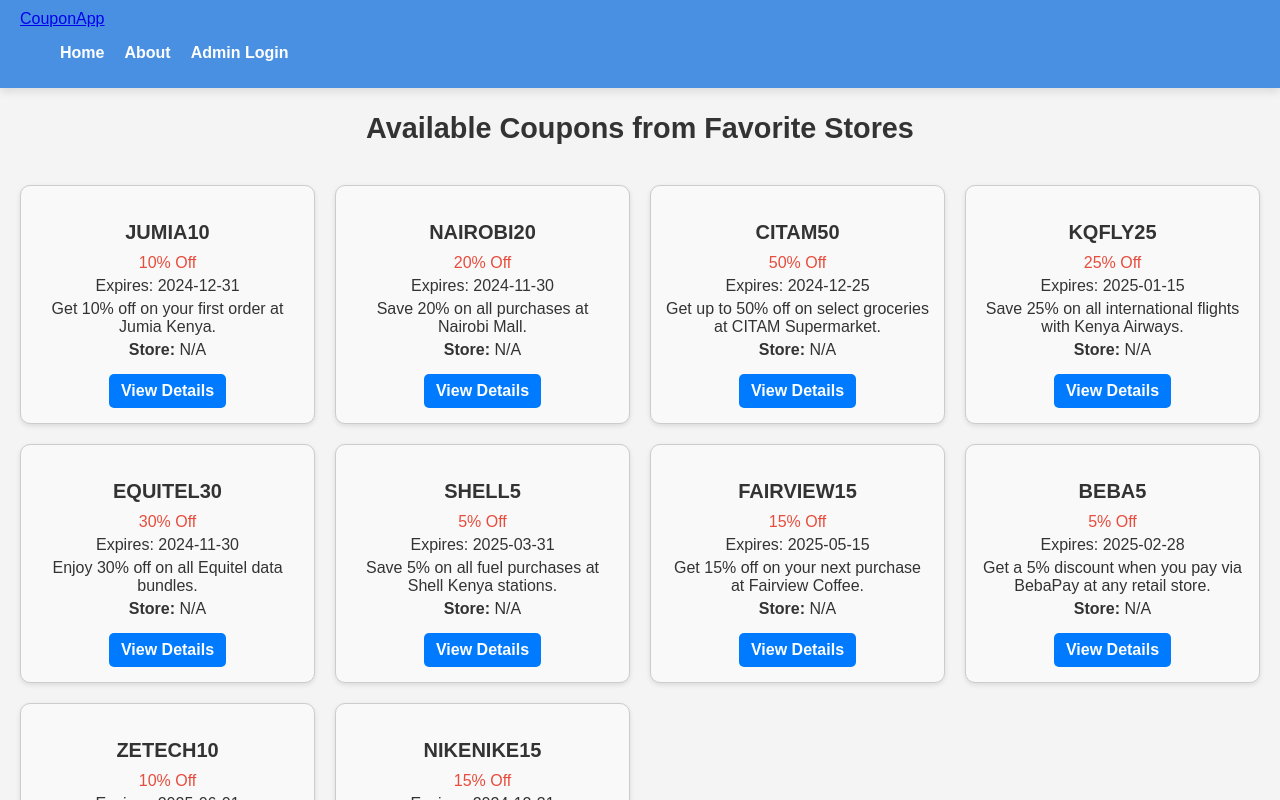
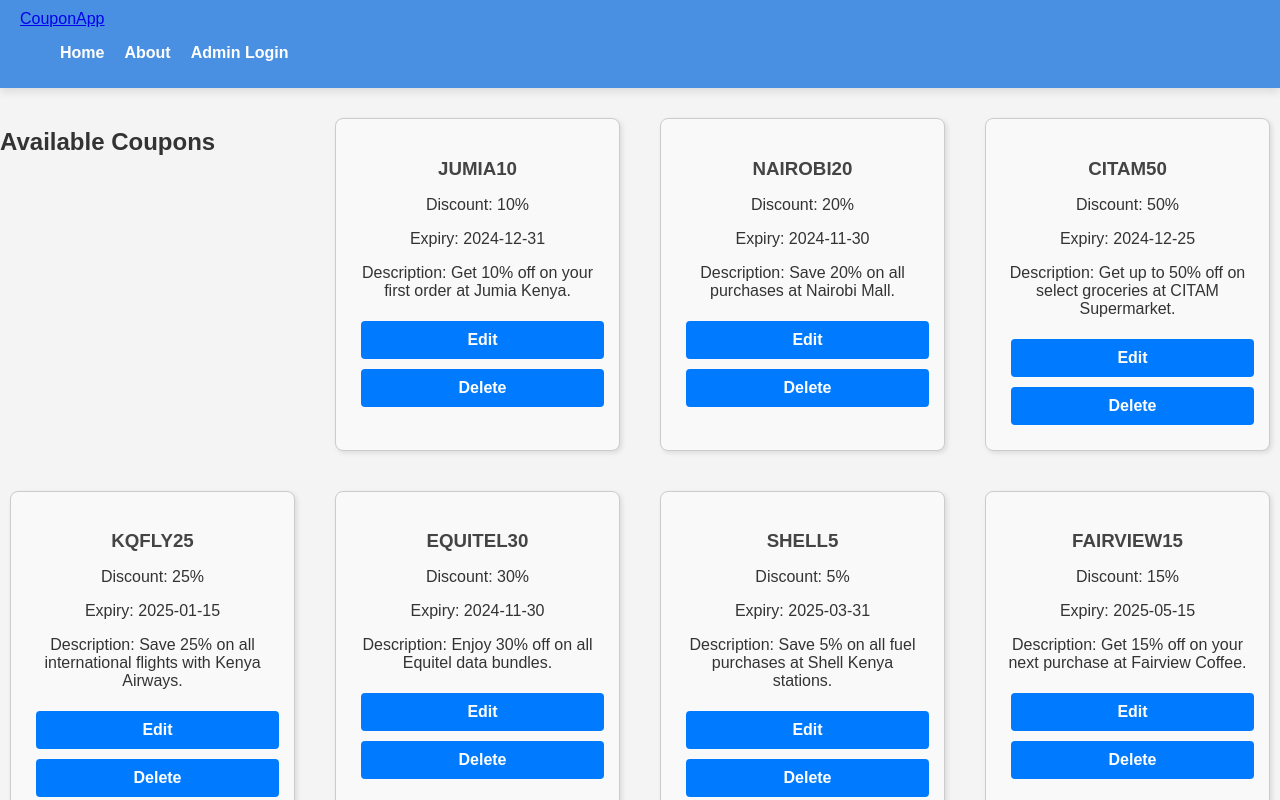
Before and after one commit to Antony-Oloo/phase-2-project, a React (Create React App) app: page / in a window 1280 px wide. Shown: the top 800 px of the page. Built offline with nearby package versions, Linux system fonts and the light colour scheme; data requests are answered from the project's data file.

Commit message:
modifying the edit and delete buttons

```diff
--- a/src/App.css
+++ b/src/App.css
@@ -484,3 +484,32 @@
 button:hover {
   background-color: #0056b3;
 }
+.coupon-card {
+  border: 1px solid #ccc;
+  padding: 20px;
+  margin: 10px;
+  border-radius: 8px;
+  box-shadow: 2px 2px 5px rgba(0, 0, 0, 0.1);
+}
+
+button {
+  margin: 5px;
+  padding: 10px 15px;
+  border: none;
+  border-radius: 4px;
+  background-color: #007bff;
+  color: white;
+  cursor: pointer;
+}
+
+button:hover {
+  background-color: #0056b3;
+}
+
+button.delete {
+  background-color: #dc3545;
+}
+
+button.delete:hover {
+  background-color: #c82333;
+}
--- a/src/components/AdminDashboard.js
+++ b/src/components/AdminDashboard.js
@@ -2,87 +2,162 @@
 
 function AdminDashboard() {
     const [coupons, setCoupons] = useState([]);
-  const [newCoupon, setNewCoupon] = useState({
-    code: '',
-    discount: '',
-    expiry: '',
-    description: '',
-    store_id: '',
-  });
+    const [formData, setFormData] = useState({ code: '', discount: '', expiry: '', description: '', store_id: '' });
+    const [editCoupon, setEditCoupon] = useState(null);
 
-  // Fetch existing coupons when the component loads
     useEffect(() => {
-    fetch('http://localhost:5555/coupons')
-      .then(res => res.json())
-      .then(data => setCoupons(data))
-      .catch(err => console.error("Failed to fetch coupons:", err));
+        fetchCoupons();
     }, []);
 
-  // Add new coupon
+    // Fetch coupons from the backend
+    const fetchCoupons = () => {
+        fetch('http://localhost:5555/coupons')
+            .then((res) => res.json())
+            .then((data) => setCoupons(data));
+    };
+
+    // Handle input changes for both add and edit forms
+    const handleFormChange = (e) => {
+        const { name, value } = e.target;
+        setFormData((prevData) => ({ ...prevData, [name]: value }));
+    };
+
+    // Handle adding a new coupon
     const handleAddCoupon = (e) => {
         e.preventDefault();
+
         fetch('http://localhost:5555/coupons', {
             method: 'POST',
-      headers: { 'Content-Type': 'application/json' },
-      body: JSON.stringify(newCoupon),
+            headers: {
+                'Content-Type': 'application/json',
+            },
+            body: JSON.stringify(formData),
         })
-      .then(res => res.json())
-      .then(newCouponData => {
-        setCoupons([...coupons, newCouponData]);
-        setNewCoupon({ code: '', discount: '', expiry: '', description: '', store_id: '' });
+            .then((res) => {
+                if (!res.ok) {
+                    return res.json().then((error) => {
+                        throw new Error(error.message || 'Failed to add coupon');
+                    });
+                }
+                return res.json();
             })
-      .catch(err => console.error("Failed to add coupon:", err));
+            .then((newCoupon) => {
+                setCoupons([...coupons, newCoupon]);  // Update the list with the new coupon
+                setFormData({ code: '', discount: '', expiry: '', description: '', store_id: '' });  // Reset form
+            })
+            .catch((error) => console.error('Add error:', error));
+    };
+
+    // Handle editing an existing coupon
+    const handleEdit = (coupon) => {
+        setEditCoupon(coupon);
+        setFormData({
+            code: coupon.code,
+            discount: coupon.discount,
+            expiry: coupon.expiry,
+            description: coupon.description,
+            store_id: coupon.store_id
+        });
+    };
+
+    // Handle updating an edited coupon
+    const handleEditSubmit = (e) => {
+        e.preventDefault();
+
+        fetch(`http://localhost:5555/coupons/${editCoupon.id}`, {
+            method: 'PUT',
+            headers: {
+                'Content-Type': 'application/json',
+            },
+            body: JSON.stringify(formData),
+        })
+            .then((res) => {
+                if (!res.ok) {
+                    return res.json().then((error) => {
+                        throw new Error(error.message || 'Failed to update coupon');
+                    });
+                }
+                return res.json();
+            })
+            .then((updatedCoupon) => {
+                setCoupons(coupons.map((coupon) => (coupon.id === updatedCoupon.id ? updatedCoupon : coupon)));
+                setEditCoupon(null);
+                setFormData({ code: '', discount: '', expiry: '', description: '', store_id: '' });
+            })
+            .catch((error) => console.error('Update error:', error));
+    };
+
+    // Handle deleting a coupon
+    const handleDelete = (id) => {
+        fetch(`http://localhost:5555/coupons/${id}`, { method: 'DELETE' })
+            .then((res) => {
+                if (res.ok) {
+                    setCoupons(coupons.filter((coupon) => coupon.id !== id));
+                } else {
+                    console.error('Failed to delete coupon');
+                }
+            })
+            .catch((error) => console.error('Delete error:', error));
     };
 
     return (
         <div className="admin-dashboard">
-      <h2 className="dashboard-title">Admin Dashboard</h2>
-      <div className="add-coupon-section">
-        <h3>Add New Coupon</h3>
-        <form onSubmit={handleAddCoupon} className="coupon-form">
+            <h2>Admin Dashboard</h2>
+
+            {/* Add Coupon Form */}
+            <form onSubmit={editCoupon ? handleEditSubmit : handleAddCoupon}>
+                <h3>{editCoupon ? 'Edit Coupon' : 'Add New Coupon'}</h3>
                 <input
                     type="text"
+                    name="code"
+                    value={formData.code}
+                    onChange={handleFormChange}
                     placeholder="Coupon Code"
-            value={newCoupon.code}
-            onChange={(e) => setNewCoupon({ ...newCoupon, code: e.target.value })}
+                    required
                 />
                 <input
                     type="number"
-            placeholder="Discount (%)"
-            value={newCoupon.discount}
-            onChange={(e) => setNewCoupon({ ...newCoupon, discount: e.target.value })}
+                    name="discount"
+                    value={formData.discount}
+                    onChange={handleFormChange}
+                    placeholder="Discount Percentage"
+                    required
                 />
                 <input
                     type="date"
-            placeholder="Expiry Date"
-            value={newCoupon.expiry}
-            onChange={(e) => setNewCoupon({ ...newCoupon, expiry: e.target.value })}
+                    name="expiry"
+                    value={formData.expiry}
+                    onChange={handleFormChange}
+                    required
                 />
                 <textarea
+                    name="description"
+                    value={formData.description}
+                    onChange={handleFormChange}
                     placeholder="Description"
-            value={newCoupon.description}
-            onChange={(e) => setNewCoupon({ ...newCoupon, description: e.target.value })}
                 />
                 <input
                     type="number"
+                    name="store_id"
+                    value={formData.store_id}
+                    onChange={handleFormChange}
                     placeholder="Store ID"
-            value={newCoupon.store_id}
-            onChange={(e) => setNewCoupon({ ...newCoupon, store_id: e.target.value })}
+                    required
                 />
-          <button type="submit" className="add-coupon-button">Add Coupon</button>
+                <button type="submit">{editCoupon ? 'Save Changes' : 'Add Coupon'}</button>
             </form>
-      </div>
 
+            {/* Coupons Display */}
+            <div className="coupon-list">
                 <h3>Available Coupons</h3>
-      <div className="coupon-list">
-        {coupons.map(coupon => (
+                {coupons.map((coupon) => (
                     <div key={coupon.id} className="coupon-card">
-            <p><strong>Code:</strong> {coupon.code}</p>
-            <p><strong>Discount:</strong> {coupon.discount}%</p>
-            <p><strong>Expiry:</strong> {coupon.expiry}</p>
-            <p><strong>Description:</strong> {coupon.description}</p>
-            <button onClick={() => console.log('Edit coupon')} className="edit-button">Edit</button>
-            <button onClick={() => console.log('Delete coupon')} className="delete-button">Delete</button>
+                        <h4>{coupon.code}</h4>
+                        <p>Discount: {coupon.discount}%</p>
+                        <p>Expiry: {coupon.expiry}</p>
+                        <p>Description: {coupon.description}</p>
+                        <button onClick={() => handleEdit(coupon)}>Edit</button>
+                        <button onClick={() => handleDelete(coupon.id)}>Delete</button>
                     </div>
                 ))}
             </div>
--- a/src/components/CouponList.js
+++ b/src/components/CouponList.js
@@ -1,23 +1,100 @@
-import React, { useState, useEffect } from 'react';
-import CouponCard from './CouponCard';
+import React, { useEffect, useState } from 'react';
 
 function CouponList() {
     const [coupons, setCoupons] = useState([]);
+    const [editCoupon, setEditCoupon] = useState(null);
+    const [formData, setFormData] = useState({ code: '', discount: '', expiry: '', description: '', store_id: '' });
 
     useEffect(() => {
+        fetchCoupons();
+    }, []);
+
+    const fetchCoupons = () => {
         fetch('http://localhost:5555/coupons')
             .then((res) => res.json())
             .then((data) => setCoupons(data));
-  }, []);
+    };
+
+    const handleDelete = (id) => {
+        fetch(`http://localhost:5555/coupons/${id}`, { method: 'DELETE' })
+            .then((res) => {
+                if (res.ok) {
+                    setCoupons(coupons.filter((coupon) => coupon.id !== id));
+                } else {
+                    console.error('Failed to delete coupon');
+                }
+            })
+            .catch((error) => console.error('Delete error:', error));
+    };
+
+    const handleEdit = (coupon) => {
+        setEditCoupon(coupon);
+        setFormData({
+            code: coupon.code,
+            discount: coupon.discount,
+            expiry: coupon.expiry,
+            description: coupon.description,
+            store_id: coupon.store_id
+        });
+    };
+
+    const handleFormChange = (e) => {
+        const { name, value } = e.target;
+        setFormData((prevData) => ({ ...prevData, [name]: value }));
+    };
+
+    const handleFormSubmit = (e) => {
+        e.preventDefault();
+
+        fetch(`http://localhost:5555/coupons/${editCoupon.id}`, {
+            method: 'PUT',
+            headers: {
+                'Content-Type': 'application/json',
+            },
+            body: JSON.stringify(formData),
+        })
+            .then((res) => {
+                if (!res.ok) {
+                    return res.json().then((error) => {
+                        throw new Error(error.message || 'Failed to update coupon');
+                    });
+                }
+                return res.json();
+            })
+            .then((updatedCoupon) => {
+                setCoupons(coupons.map((coupon) => (coupon.id === updatedCoupon.id ? updatedCoupon : coupon)));
+                setEditCoupon(null);
+                setFormData({ code: '', discount: '', expiry: '', description: '', store_id: '' });
+            })
+            .catch((error) => console.error('Update error:', error));
+    };
 
     return (
-    <div className="coupon-list-container">
-      <h2 className="centered-title">Available Coupons from Favorite Stores</h2>
-      <div className="coupon-list-grid">
+        <div className="coupon-list">
+            <h2>Available Coupons</h2>
+
+            {editCoupon && (
+                <form onSubmit={handleFormSubmit}>
+                    <h3>Edit Coupon</h3>
+                    <input type="text" name="code" value={formData.code} onChange={handleFormChange} required />
+                    <input type="number" name="discount" value={formData.discount} onChange={handleFormChange} required />
+                    <input type="date" name="expiry" value={formData.expiry} onChange={handleFormChange} required />
+                    <textarea name="description" value={formData.description} onChange={handleFormChange} />
+                    <input type="number" name="store_id" value={formData.store_id} onChange={handleFormChange} required />
+                    <button type="submit">Save Changes</button>
+                </form>
+            )}
+
             {coupons.map((coupon) => (
-          <CouponCard key={coupon.id} coupon={coupon} />
+                <div key={coupon.id} className="coupon-card">
+                    <h3>{coupon.code}</h3>
+                    <p>Discount: {coupon.discount}%</p>
+                    <p>Expiry: {coupon.expiry}</p>
+                    <p>Description: {coupon.description}</p>
+                    <button onClick={() => handleEdit(coupon)}>Edit</button>
+                    <button onClick={() => handleDelete(coupon.id)}>Delete</button>
+                </div>
             ))}
-      </div>
         </div>
     );
 }
```
Lines whose indentation alone changed are shown as unchanged.
